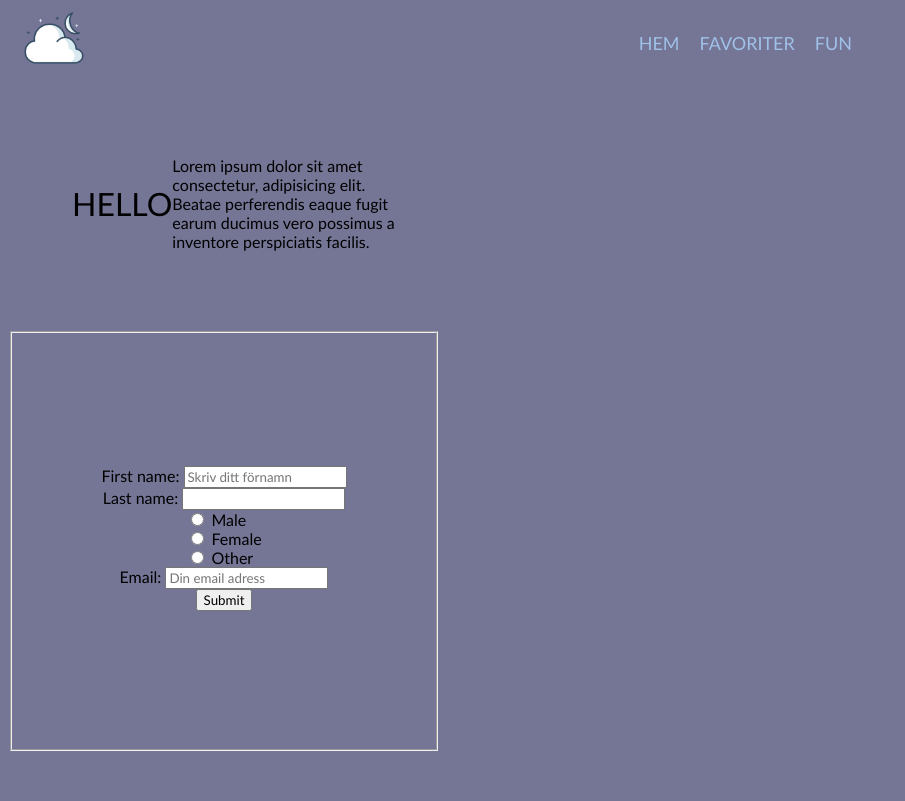
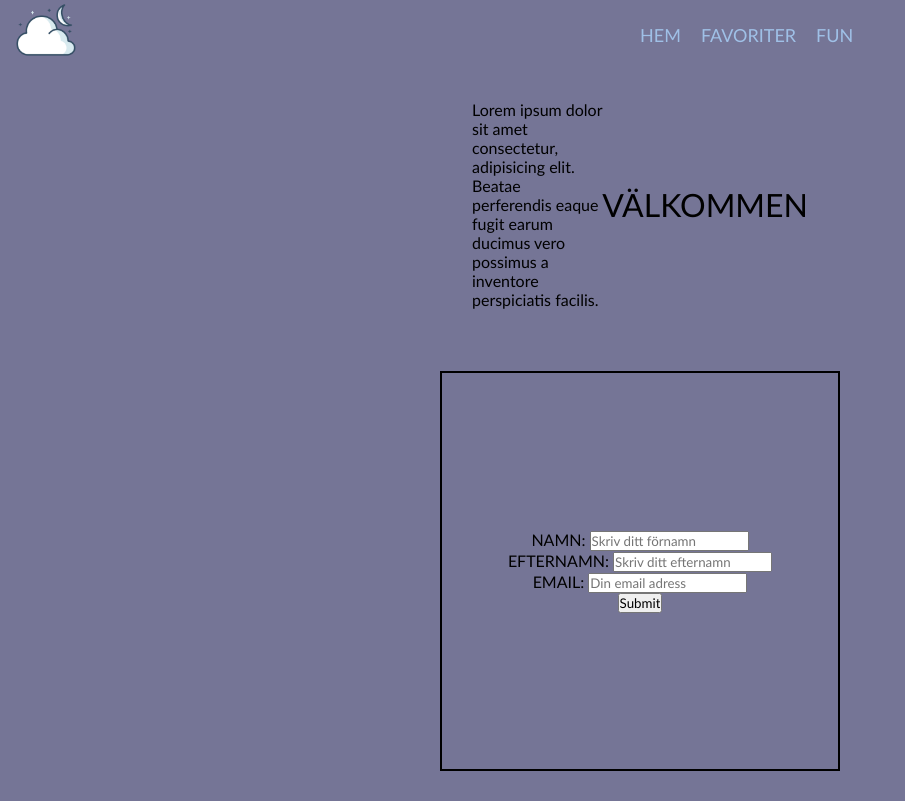
Before and after one commit to JennyBack/tentamen, a plain HTML site: page index.html in a window 1280 px wide. Shown: the whole page, without its empty margins (0-905 px from the left). Drawn offline with Linux system fonts and the light colour scheme.

Commit message:
städar upp

```diff
--- a/index.html
+++ b/index.html
@@ -47,9 +47,9 @@
         </nav>
       </header>
     <main>
-      <section class="introText">
+      <section class="intro">
         <div class="introText" >
-          <h1>Hello</h1>
+          <h1>VÄLKOMMEN</h1>
           <p>
             Lorem ipsum dolor sit amet consectetur, adipisicing elit. Beatae
             perferendis eaque fugit earum ducimus vero possimus a inventore
@@ -61,7 +61,7 @@
         <form action="get">
             <fieldset>
               <div>
-                <label for="fname">First name:</label>
+                <label for="fname">NAMN:</label>
                 <input
                   type="text"
                   id="fname"
@@ -71,19 +71,13 @@
                 /><br />
               </div>
               <div>
-                <label for="lname">Last name:</label>
-                <input type="text" id="lname" name="lname" />
+                <label for="lname">EFTERNAMN:</label>
+                <input type="text" id="lname" name="lname"required
+                placeholder="Skriv ditt efternamn" />
               </div>
+
               <div>
-                <input type="radio" id="male" name="gender" value="male" />
-                <label for="male">Male</label><br />
-                <input type="radio" id="female" name="gender" value="female" />
-                <label for="female">Female</label><br />
-                <input type="radio" id="other" name="gender" value="other" />
-                <label for="other">Other</label>
-              </div>
-              <div>
-                <label for="email">Email:</label>
+                <label for="email">EMAIL:</label>
                 <input
                   type="email"
                   id="email"
--- a/style.css
+++ b/style.css
@@ -1,7 +1,7 @@
 * {
-  /*margin: 0;
+  margin: 0;
   padding: 0;
-  box-sizing: border-box;*/
+  box-sizing: border-box;
   font-family: "Gill Sans", "Gill Sans MT", Calibri, "Trebuchet MS", sans-serif;
 }
 
@@ -76,24 +76,35 @@ nav a:hover {
 .introText {
   padding: 2rem;
   width: 400px;
+  margin: auto;
   height: auto;
   display: flex;
   flex-direction: column;
   align-items: center;
+  justify-content: center;
 }
 .introText h1 {
   font-weight: 200;
   text-transform: uppercase;
   font-size: 2rem;
+  align-items: center;
+}
+.introText p {
+  align-items: center;
 }
 
 .introForm fieldset {
+  margin: auto;
   display: flex;
   flex-direction: column;
   width: 400px;
   height: 400px;
   align-items: center;
   justify-content: center;
+  border: solid 2px;
+  padding: 10px;
+  margin-top: 30px;
+  margin-bottom: 30px;
 }
 
 /*"FUN" PAGE ANIMATION, TRANSITION, HOVERLIST STYLING START*/
@@ -168,7 +179,11 @@ nav a:hover {
     color: rgba(172, 215, 255, 0.774);
   }
   .introText {
-    flex-direction: row;
-    align-content: center;
+    width: 100%;
+    max-width: 400px;
+    display: flex;
+    flex-direction: row-reverse;
+    justify-content: space;
+    align-items: center;
   }
 }
```
